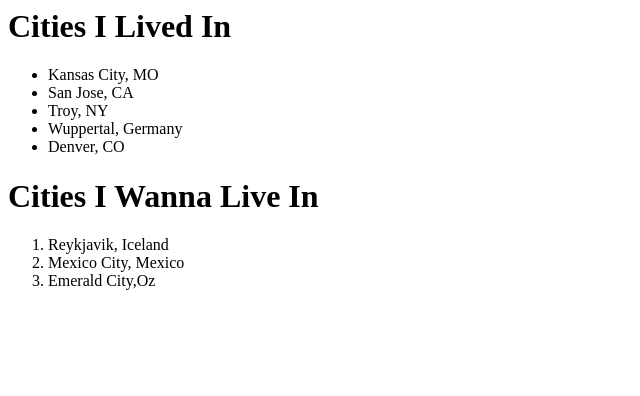
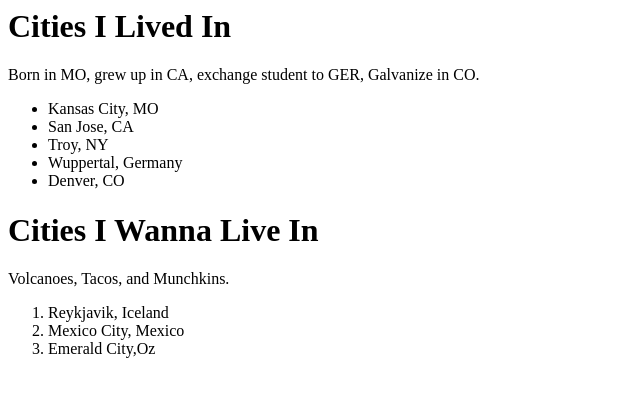
Before and after one commit to khsagehorn/angular-card-resume, a plain HTML site: page prework/cities.html in a window 1280 px wide. Shown: the whole page, without its empty margins (0-640 px from the left). Drawn offline with Linux system fonts and the light colour scheme.

Commit message:
add descriptions html

```diff
--- a/prework/cities.html
+++ b/prework/cities.html
@@ -5,6 +5,7 @@
 </head>
 <body>
   <h1>Cities I Lived In</h1>
+  <p>Born in MO, grew up in CA, exchange student to GER, Galvanize in CO.</p>
   <ul>
     <li>Kansas City, MO</li>
     <li>San Jose, CA</li>
@@ -13,6 +14,7 @@
     <li>Denver, CO</li>
   </ul>
   <h1>Cities I Wanna Live In</h1>
+  <p>Volcanoes, Tacos, and Munchkins.</p>
   <ol>
     <li>Reykjavik, Iceland</li>
     <li>Mexico City, Mexico</li>
```
